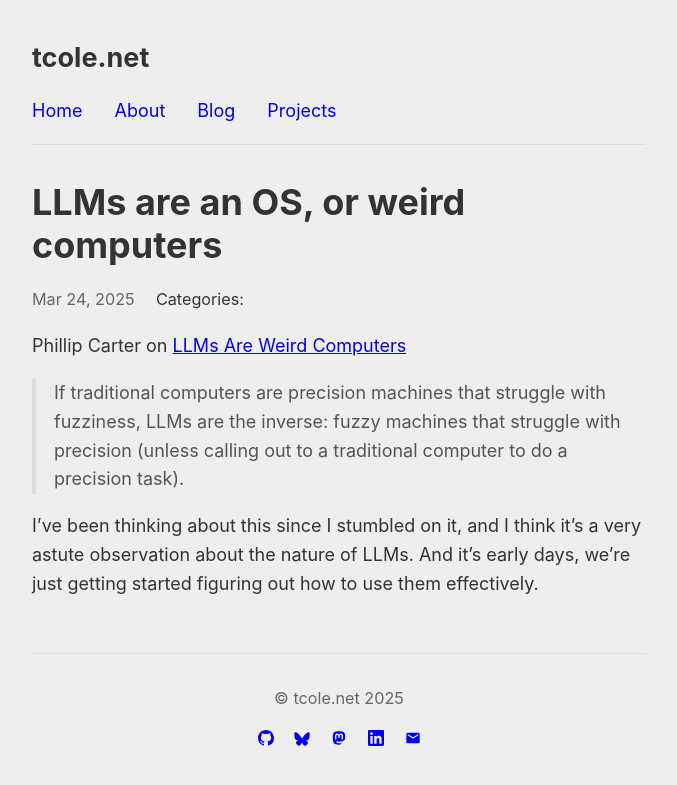
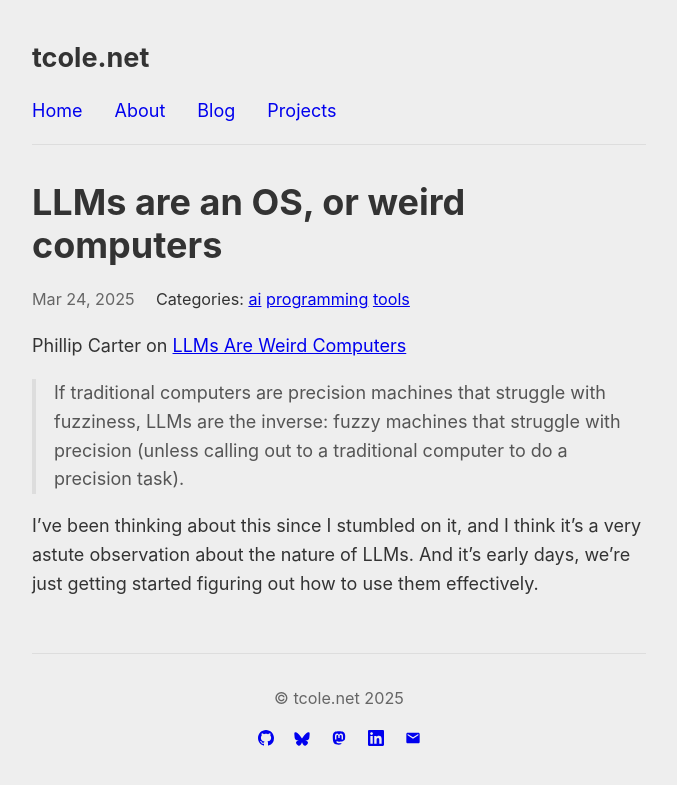
Before and after one commit to kelp/kelp.github.io, a Jekyll site: the page built from _posts/2025-03-24-llms-are-an-os-or-weird-computers.markdown, in a window 1280 px wide. Shown: the top 785 px of the page, without its empty margins (301-978 px from the left). Built offline with Jekyll 4.4.1, drawn with Linux system fonts in a browser that asks for light colours.

Commit message:
Add categories

```diff
--- a/_posts/2025-03-24-llms-are-an-os-or-weird-computers.markdown
+++ b/_posts/2025-03-24-llms-are-an-os-or-weird-computers.markdown
@@ -2,7 +2,7 @@
 layout: post
 title: "LLMs are an OS, or weird computers"
 date: 2025-03-24
-categories: []
+categories: [ai, programming, tools]
 draft: false
 ---
 
```
